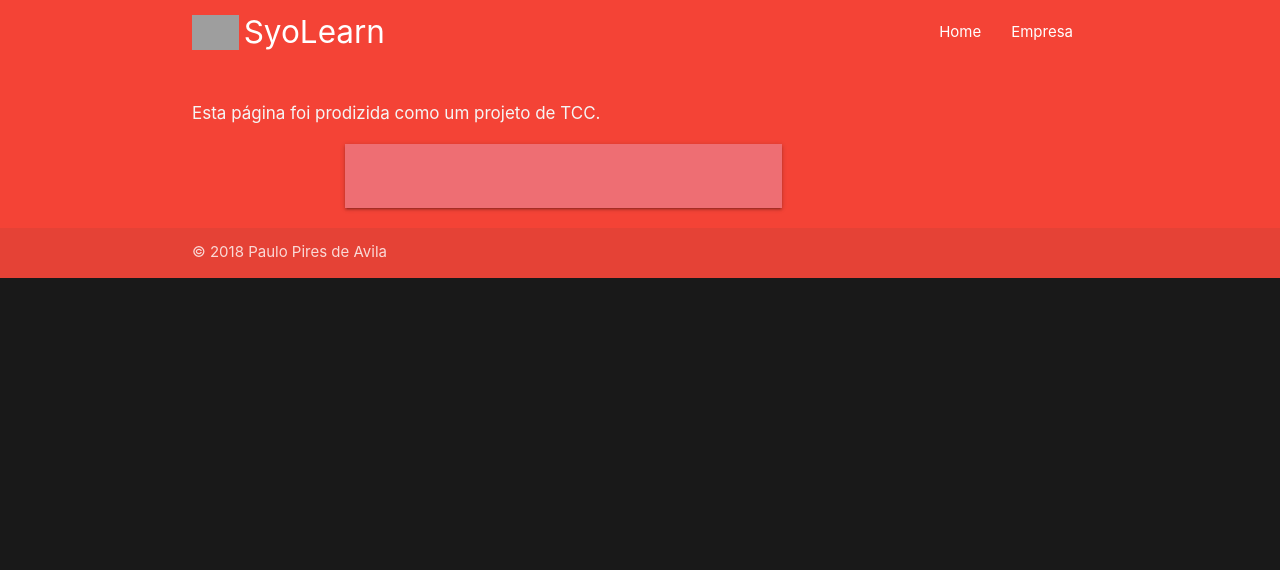
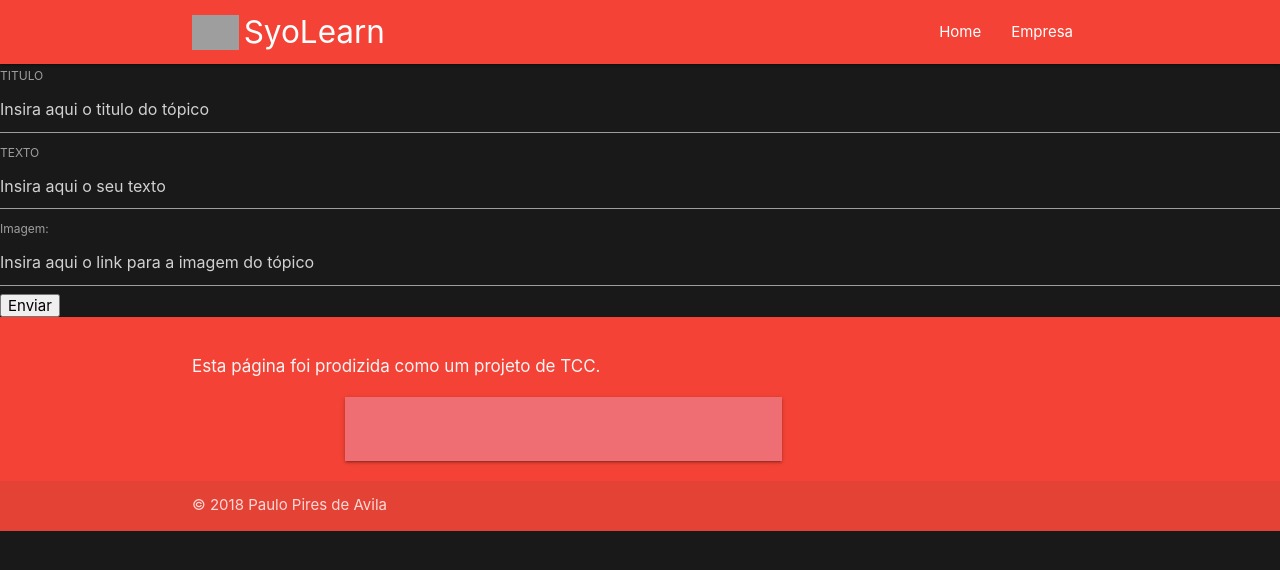
Before and after one commit to Pauloasdf/ReactProject, a React (Create React App) app: page /insert in a window 1280 px wide. Shown: the top 570 px of the page. Built offline with nearby package versions, Linux system fonts and the light colour scheme; grey boxes are pictures that could not be loaded.

Commit message:
InserirConteudo implemented, issue with sending the data

```diff
--- a/src/index.js
+++ b/src/index.js
@@ -11,6 +11,7 @@ import Empresa from './pages/empresa';
 import Modulos from './pages/modulos';
 import Base from './pages/base';
 import Home from './pages/Home'
+import InserirConteudo from './pages/Inserirconteudo'
 
 ReactDOM.render((
 
@@ -22,6 +23,7 @@ ReactDOM.render((
             <Route path="/empresa" component={Empresa}/>
             <Route path="/modulos" component={Modulos}/>
             <Route path="/base" component={Base}/>
+            <Route path="/insert" component={InserirConteudo}/>
       </Switch>
     </Home>
   </BrowserRouter>
--- /dev/null
+++ b/src/pages/Inserirconteudo.js
@@ -0,0 +1,85 @@
+import React from 'react';
+import axios from 'axios';
+
+export default class InserirConteudo extends React.Component {
+  constructor(props) {
+    super(props);
+    this.state = {
+      titulo: '',
+      texto: '',
+      imagem:''
+    };
+
+    this.handleInputChange = this.handleInputChange.bind(this);
+    this.handleSubmit = this.handleSubmit.bind(this);
+
+  }
+
+  handleInputChange(event) {
+    const target = event.target;
+    const value = target.type === 'checkbox' ? target.checked : target.value;
+    const name = target.name;
+console.log(name, value);
+    this.setState({
+      [name]: value
+    });
+  }
+
+  handleSubmit = event => {
+    event.preventDefault();
+
+    const form = this.state;
+
+    axios.post(`http://localhost:2001/form`, { form })
+      .then(res => {
+        console.log(res);
+        console.log(res.data);
+      })
+      .catch(error => {
+          console.log(error.response)
+      })
+      console.log(this.state)
+  }
+
+
+
+  render() {
+    return (
+      <form action="http://localhost:2001/form" method="post" onSubmit={this.handleSubmit}>
+        <label>
+          TITULO
+          <input
+            name="titulo"
+            type="text"
+            placeholder ="Insira aqui o titulo do tópico"
+            checked={this.state.titulo}
+            onChange={this.handleInputChange} />
+        </label>
+        <br />
+        <label>
+          TEXTO
+          <input
+            name="texto"
+            type="text"
+            placeholder ="Insira aqui o seu texto"
+            value={this.state.texto}
+            onChange={this.handleInputChange} />
+        </label>
+        <label>
+          Imagem:
+          <input
+            name="imagem"
+            type="text"
+            placeholder ="Insira aqui o link para a imagem do tópico"
+            value={this.state.imagem}
+            onChange={this.handleInputChange} />
+        </label>
+        <input
+            name="submit"
+            type="submit"
+            value ="Enviar"
+        />
+      </form>
+    );
+  }
+}
```
